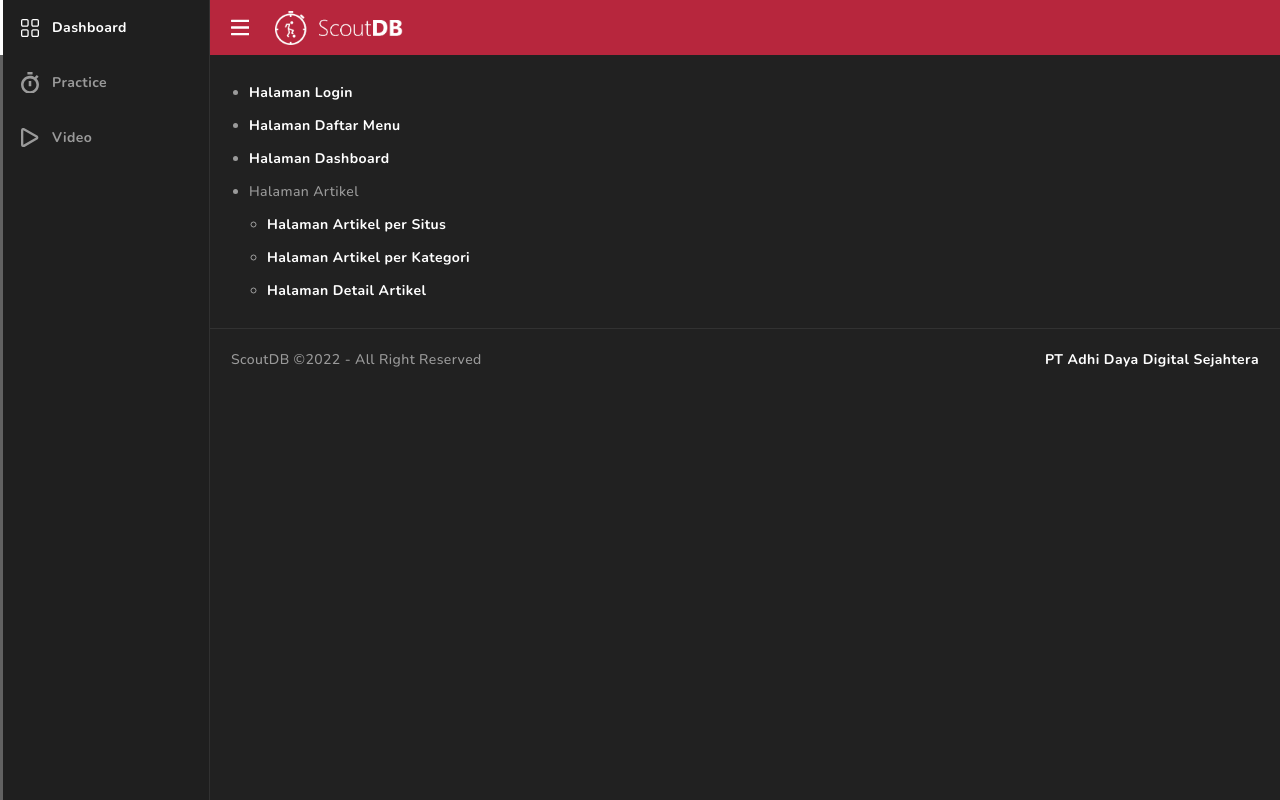
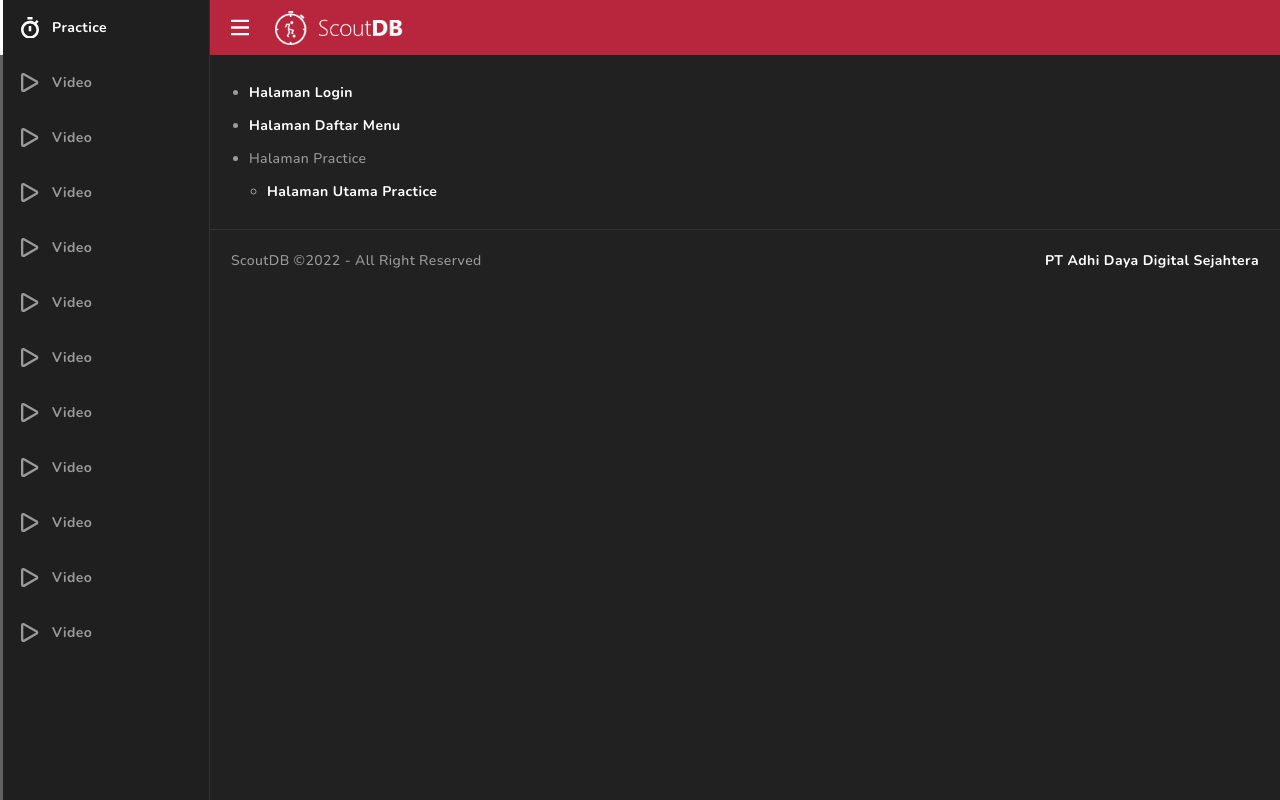
Before and after one commit to ovarz/scoutdb, a PHP site: page /pagelist.php in a window 1280 px wide. Run offline with PHP 8.4, Linux system fonts and the light colour scheme.

Commit message:
halaman home

```diff
--- a/inc/data.php
+++ b/inc/data.php
@@ -1,7 +1,16 @@
 <?php
   $menu_main_array = array();
-  $menu_main_array[]=array('menu_main_id'=>'dashboard','menu_main_label'=>'dashboard','menu_main_link'=>'home.php');
   $menu_main_array[]=array('menu_main_id'=>'practice','menu_main_label'=>'practice','menu_main_link'=>'practice/');
+  $menu_main_array[]=array('menu_main_id'=>'video','menu_main_label'=>'video','menu_main_link'=>'video/');
+  $menu_main_array[]=array('menu_main_id'=>'video','menu_main_label'=>'video','menu_main_link'=>'video/');
+  $menu_main_array[]=array('menu_main_id'=>'video','menu_main_label'=>'video','menu_main_link'=>'video/');
+  $menu_main_array[]=array('menu_main_id'=>'video','menu_main_label'=>'video','menu_main_link'=>'video/');
+  $menu_main_array[]=array('menu_main_id'=>'video','menu_main_label'=>'video','menu_main_link'=>'video/');
+  $menu_main_array[]=array('menu_main_id'=>'video','menu_main_label'=>'video','menu_main_link'=>'video/');
+  $menu_main_array[]=array('menu_main_id'=>'video','menu_main_label'=>'video','menu_main_link'=>'video/');
+  $menu_main_array[]=array('menu_main_id'=>'video','menu_main_label'=>'video','menu_main_link'=>'video/');
+  $menu_main_array[]=array('menu_main_id'=>'video','menu_main_label'=>'video','menu_main_link'=>'video/');
+  $menu_main_array[]=array('menu_main_id'=>'video','menu_main_label'=>'video','menu_main_link'=>'video/');
   $menu_main_array[]=array('menu_main_id'=>'video','menu_main_label'=>'video','menu_main_link'=>'video/');
 
 
--- a/inc/menu-main.php
+++ b/inc/menu-main.php
@@ -1,8 +1,6 @@
 <menu>
   <div class="menu-container">
-    <?php
-      foreach($menu_main_array as $menu_main_list){
-    ?>
+    <?php foreach($menu_main_array as $menu_main_list){ ?>
     <a aria-label="<?php echo($menu_main_list['menu_main_label'])?>" title="<?php echo($menu_main_list['menu_main_label'])?>"
 	href="<?php echo($menu_main_list['menu_main_link'])?>"
 	class="menu-link <?php if($channel == $menu_main_list['menu_main_id']) { ?>menu-curr<?php } ?> content_center">
--- a/pagelist.php
+++ b/pagelist.php
@@ -22,17 +22,12 @@
         <a class="pagelist-row" href="">Halaman Login</a>
       </li>
       <li>
-        <a class="pagelist-row" href="menu.php">Halaman Daftar Menu</a>
+        <a class="pagelist-row" href="home.php">Halaman Daftar Menu</a>
       </li>
       <li>
-        <a class="pagelist-row" href="home.php">Halaman Dashboard</a>
-      </li>
-      <li>
-        <div class="pagelist-row">Halaman Artikel</div>
+        <div class="pagelist-row">Halaman Practice</div>
         <ul>
-          <li><a class="pagelist-row" href="vivacoid/">Halaman Artikel per Situs</a></li>
-          <li><a class="pagelist-row" href="berita/">Halaman Artikel per Kategori</a></li>
-          <li><a class="pagelist-row" href="vivacoid/detail.php">Halaman Detail Artikel</a></li>
+          <li><a class="pagelist-row" href="practice/">Halaman Utama Practice</a></li>
         </ul>
       </li>
     </ul>
```
Also changed, not shown: css/pagemenu.css (added, +20 -0 lines), home.php (+33 -7 lines), practice/index.php (added, +14 -0 lines), img/fixdot.png (added), 1 other file.
